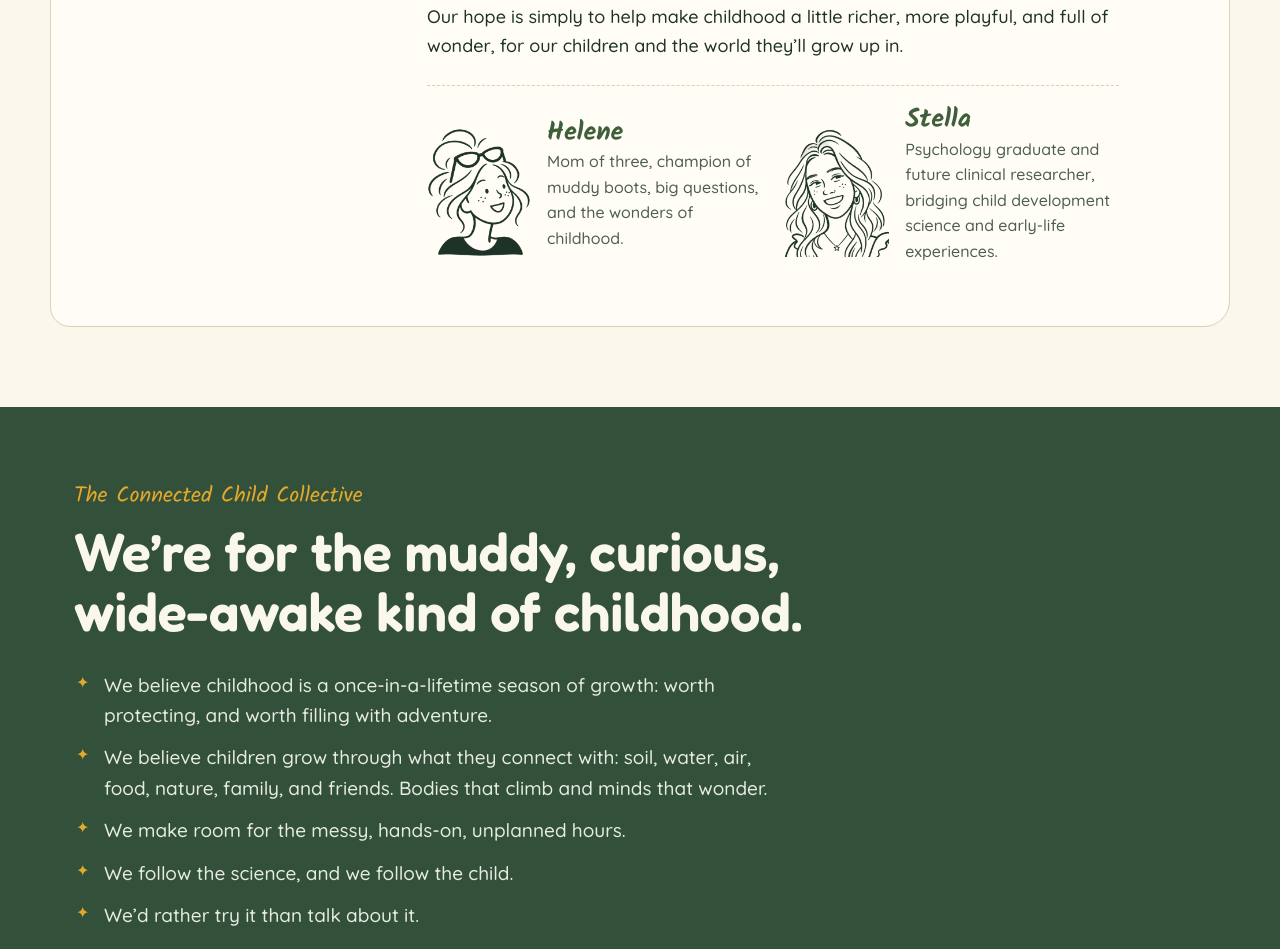
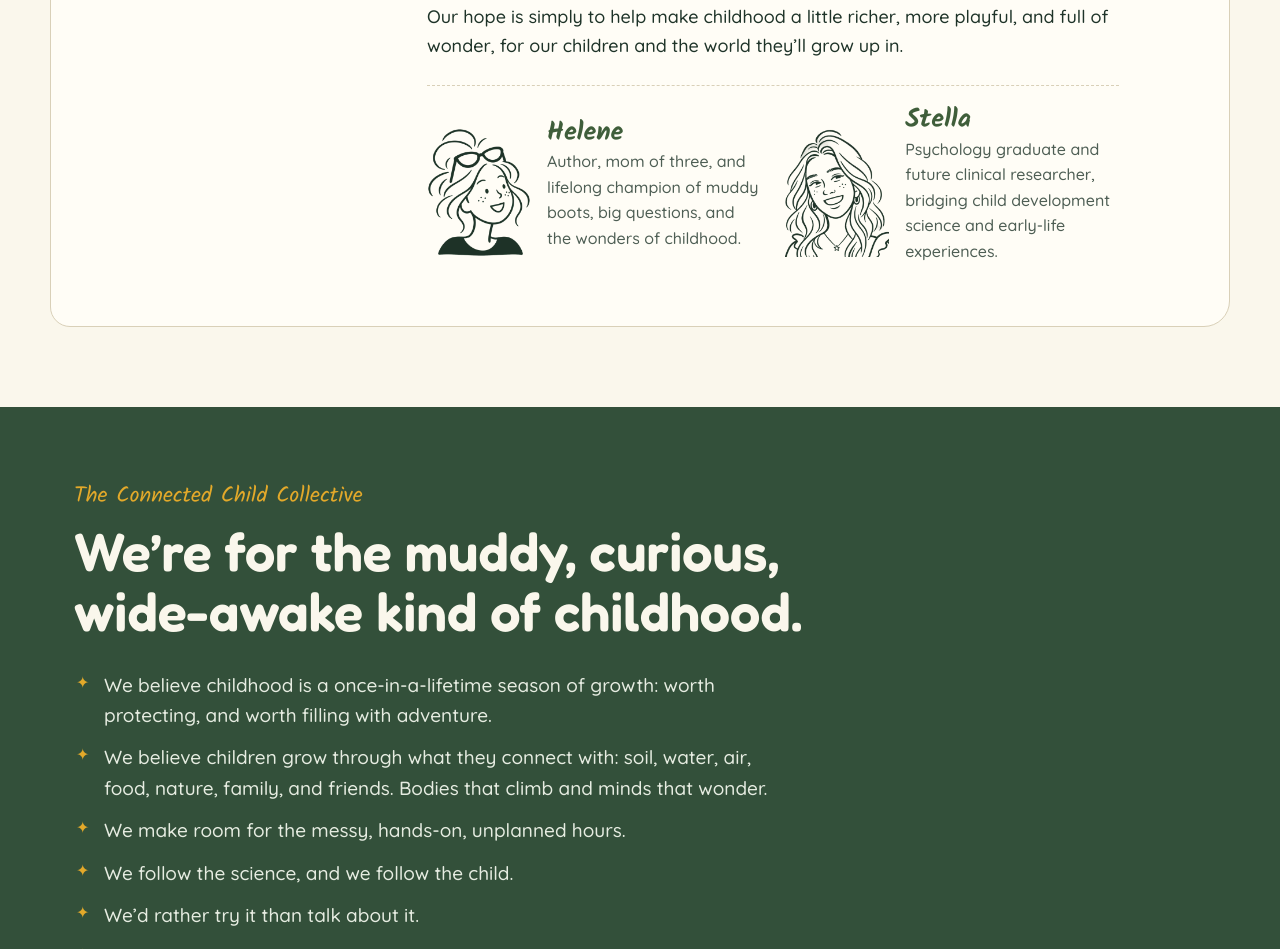
Before and after one commit to helene-eng/connected-child-site., a plain HTML site: page index.html in a window 1280 px wide. Shown: the part 3554-4503 px from the top of the page. Drawn offline with Linux system fonts and the light colour scheme.

Commit message:
Landing: longer Helene signature line
Co-Authored-By: Claude Opus 5.5 <noreply@anthropic.com>
Claude-Session: https://claude.ai/code/session_01Hm2Cz1cRUBGhVgBwcQTbGQ

```diff
--- a/index.html
+++ b/index.html
@@ -166,7 +166,7 @@
         <div class="sigs">
           <div class="sig">
             <img src="img/helene.webp" width="360" height="446" alt="Line-drawn sketch of Helene smiling, sunglasses pushed up into her messy hair.">
-            <p><span class="sig-name">Helene</span><span class="sig-line">Mom of three, champion of muddy boots, big questions, and the wonders of childhood.</span></p>
+            <p><span class="sig-name">Helene</span><span class="sig-line">Author, mom of three, and lifelong champion of muddy boots, big questions, and the wonders of childhood.</span></p>
           </div>
           <div class="sig">
             <img src="img/stella.webp" width="360" height="446" alt="Line-drawn sketch of Stella laughing, with long wavy hair, hoop earrings, and a little star necklace.">
```
